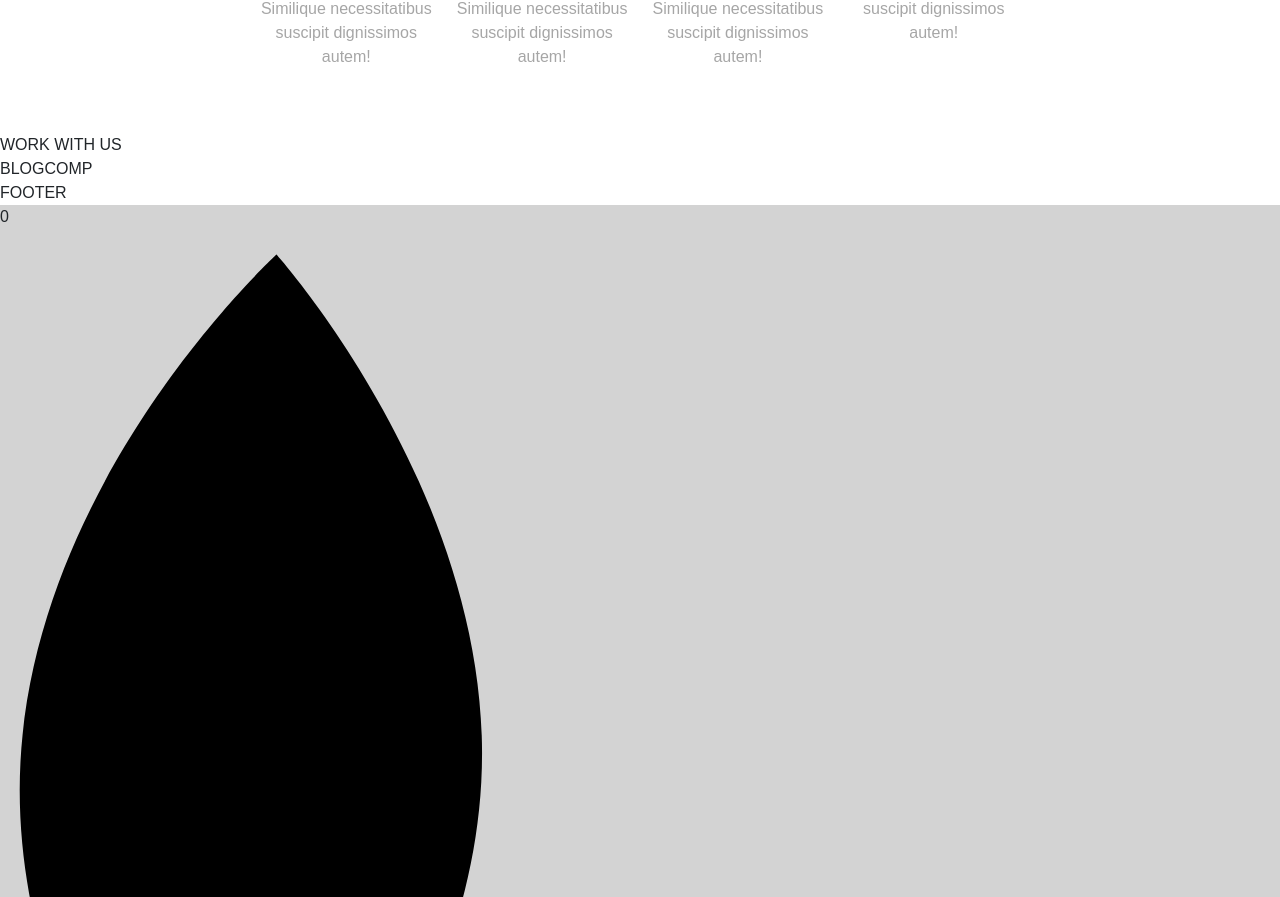
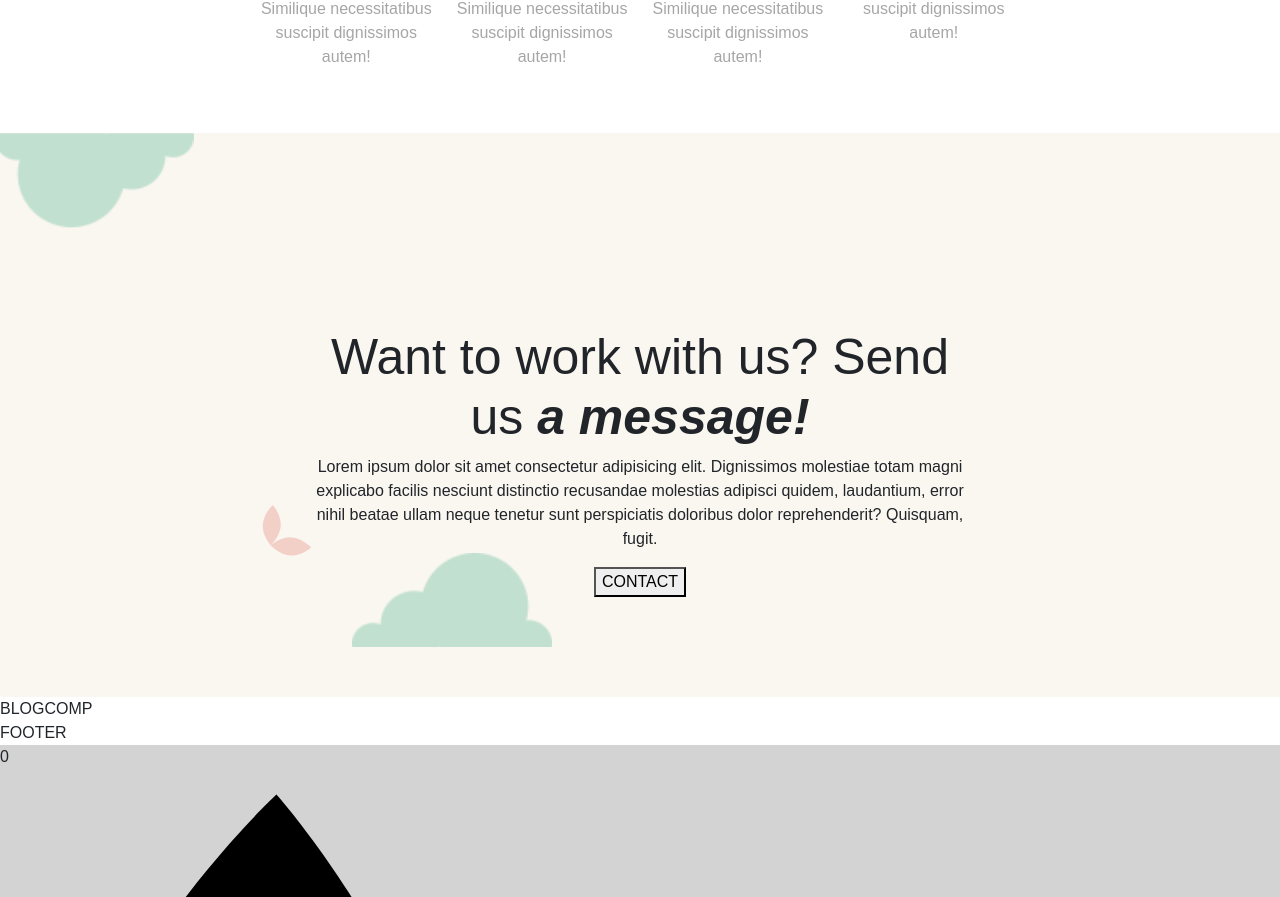
Before and after one commit to RiccardoBeca/proj-html-vuejs, a Vue app: page / in a window 1280 px wide. Shown: the part 2060-2957 px from the top of the page. Built offline with nearby package versions, Linux system fonts and the light colour scheme.

Commit message:
WorkWUsComp done

```diff
--- a/src/components/JumboComp.vue
+++ b/src/components/JumboComp.vue
@@ -8,7 +8,7 @@
             <p>Lorem ipsum dolor sit amet consectetur adipisicing elit. Magnam, nam eveniet autem natus sint saepe eaque porro facilis? Tenetur, tempora.</p>
             <button>READ MORE</button>
           </div>
-        <div class="col img-container d-flex">
+          <div class="col img-container d-flex">
           <!-- <img class="" src="../assets/img/h-2-slider-img-12.png" alt="">
           <img class="" src="../assets/img/h-2-slider-img-13.png" alt=""> -->
           <!-- <img class="" src="../assets/img/h-2-slider-img-14.png" alt=""> -->
@@ -17,7 +17,7 @@
           <!-- <img class="" src="../assets/img/h-2-slider-img-17.png" alt=""> -->
           <!-- <img class="" src="../assets/img/" alt="">
           <img class="" src="../assets/img/" alt=""> -->
-        </div>
+          </div>
         </div>
 
       </div>
--- a/src/components/WorkWUsComp.vue
+++ b/src/components/WorkWUsComp.vue
@@ -1,6 +1,18 @@
 <template>
-  <div>
-    WORK WITH US
+  <div class="container-fluid bg">
+    <svg id="leaf-1" xmlns="http://www.w3.org/2000/svg" viewBox="0 0 25 26.1" class="edgtf-butterfly"><path d="M9.4 10.8C9.7 5.3 5.4.5 5.4.5S.7 4.8.4 10.4c-.3 5.6 4 10.3 4 10.3s4.7-4.3 5-9.9z"/><path d="M24.6 21.7s-4.3-4.7-9.9-5c-5.6-.3-10.3 4-10.3 4s4.3 4.7 9.9 5c5.5.3 10.3-4 10.3-4z"/></svg>
+    <svg id="leaf-2" xmlns="http://www.w3.org/2000/svg" viewBox="0 0 25 26.1" class="edgtf-butterfly"><path d="M9.4 10.8C9.7 5.3 5.4.5 5.4.5S.7 4.8.4 10.4c-.3 5.6 4 10.3 4 10.3s4.7-4.3 5-9.9z"/><path d="M24.6 21.7s-4.3-4.7-9.9-5c-5.6-.3-10.3 4-10.3 4s4.3 4.7 9.9 5c5.5.3 10.3-4 10.3-4z"/></svg>
+    <img id="cloud" src="../assets/img/short-slider-rev-1-img-5.png" alt="">
+    <img id="cloud-2" src="../assets/img/short-slider-rev-1-img-5.png" alt="">
+    <img id="cloud-3" src="../assets/img/short-slider-rev-1-img-5.png" alt="">
+    <img id="cloud-4" src="../assets/img/short-slider-rev-1-img-5.png" alt="">
+    <img id="cloud-5" src="../assets/img/short-slider-rev-1-img-5.png" alt="">
+
+    <div class="container w-70 text-center">
+      <h2>Want to work with us? Send us <em>a message!</em></h2>
+      <p>Lorem ipsum dolor sit amet consectetur adipisicing elit. Dignissimos molestiae totam magni explicabo facilis nesciunt distinctio recusandae molestias adipisci quidem, laudantium, error nihil beatae ullam neque tenetur sunt perspiciatis doloribus dolor reprehenderit? Quisquam, fugit.</p>
+      <button>CONTACT</button>
+    </div>
   </div>
 </template>
 
@@ -14,4 +26,58 @@ export default {
 @import '../assets/style/_vars.scss';
 @import '../assets/style/_general.scss';
 @import '../assets/style/_utils.scss';
+
+
+.bg{
+  background-color: #FAF7F1;
+  div{
+    padding: 100px;
+  }
+  overflow: hidden;
+}
+
+#leaf-1{
+  transform: translate(1681px, 33px) scaleX(-1);
+  width: 50px;
+  fill: #F3D0C7;
+}
+
+#leaf-2{
+  transform: translate(200px, 350px);
+  width: 50px;
+  fill: #F3D0C7;
+}
+
+#cloud{
+  transform: rotate(180deg) translate(118px);
+  width: 200px;
+}
+#cloud-2{
+  transform: rotate(180deg) translate(-1410px,0px);
+  width: 200px;
+}
+#cloud-3{
+  transform: rotate(180deg) translate(-1070px, 42px);
+  width: 200px;
+}
+#cloud-4{
+  transform: translate(-360px, 420px);
+  width: 200px;
+}
+#cloud-5{
+  transform: translate(800px, 370px);
+  width: 200px;
+}
+
+
+h2{
+  font-size: 50px;
+}
+em{
+  font-weight: bold;
+}
+
+
+// button{
+// }
 </style>
```
